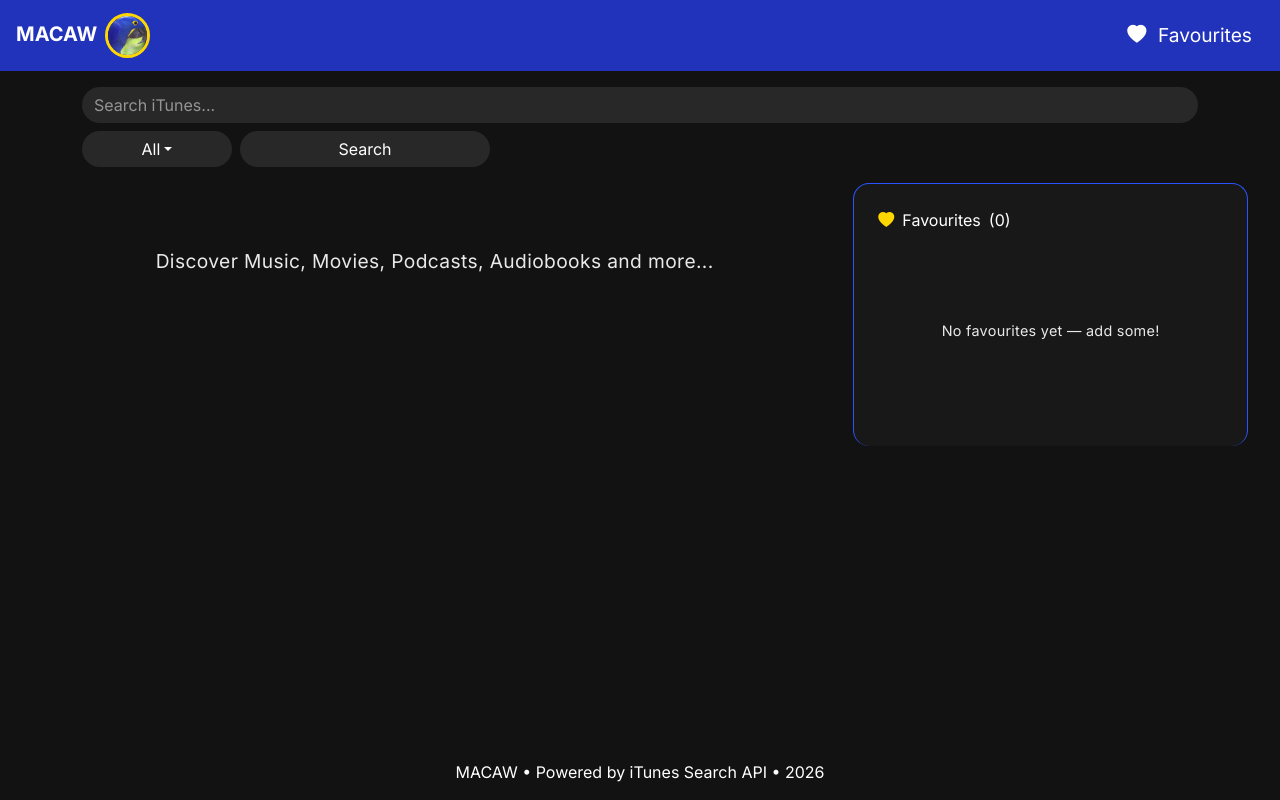
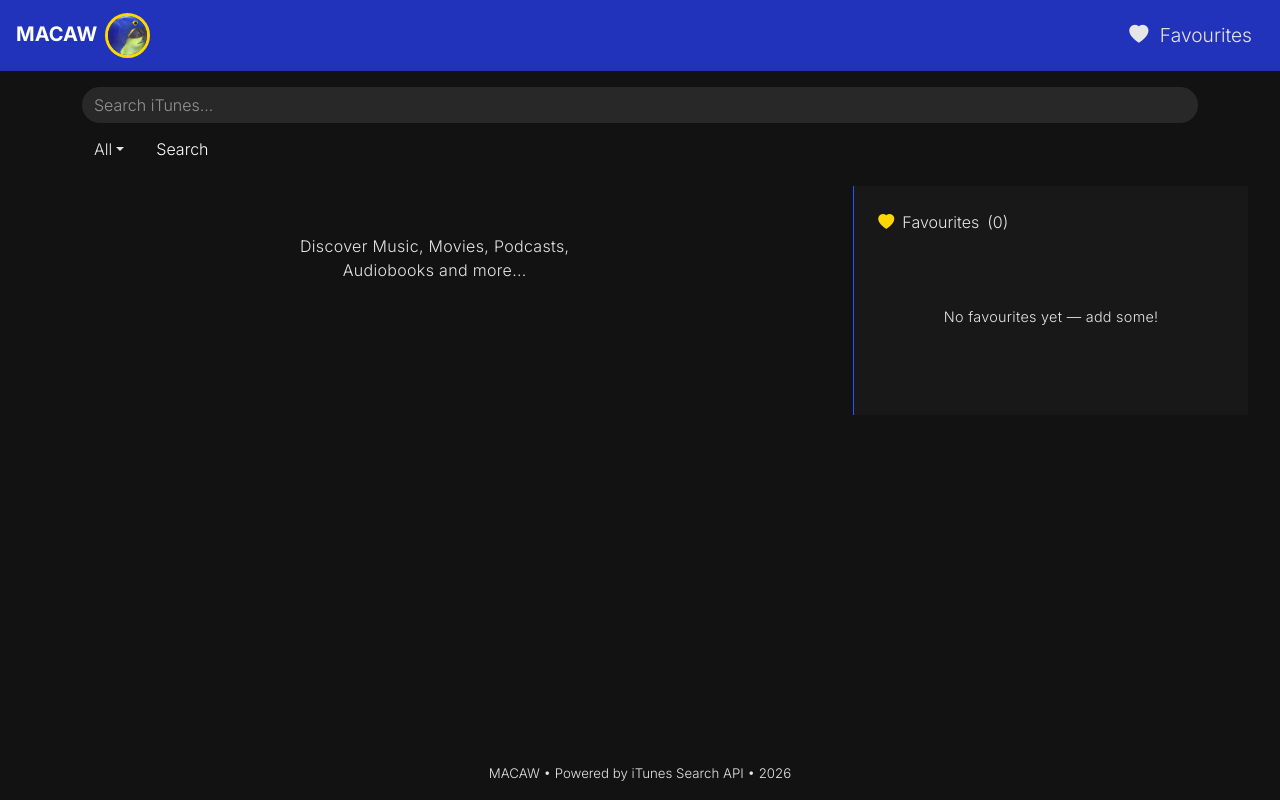
Before and after one commit to RioGra/macaw-itunes-app, a React (Vite) app in the folder client/: page / in a window 1280 px wide. Built offline with nearby package versions, Linux system fonts and the light colour scheme.

Commit message:
Styling polish and accessibility verified 17/17

```diff
--- a/client/index.html
+++ b/client/index.html
@@ -8,7 +8,7 @@
 			href="/favicon.svg"
 		/>
 		<link
-			href="https://fonts.googleapis.com/css2?family=Inter:wght@400;500;600;700&display=swap"
+			href="https://fonts.googleapis.com/css2?family=Inter:wght@300;400;500;600;700&display=swap"
 			rel="stylesheet"
 		/>
     <script src="https://cdn.jsdelivr.net/npm/bootstrap@5.3.0/dist/js/bootstrap.bundle.min.js">
--- a/client/src/App.css
+++ b/client/src/App.css
@@ -5,7 +5,7 @@
   --bg-navbar: #2133bb;
   --accent: #2A54FF;
   --muted: #8899CC;
-  --text: #FFFFFF;
+  --text: #e7e6e6;
 
 }
 
@@ -13,6 +13,7 @@
 * {
   font-family: 'Inter', sans-serif;
   box-sizing: border-box;
+  font-weight: 300 !important;
 }
 *:focus {
   outline: none !important;
@@ -38,26 +39,30 @@ body {
 /* ── Navbar favourites button ── */
 .navbar .btn {
   font-size: 1.2rem;
-  color: #FFFFFF;
+  color: #e7e6e6;
   border: none;
+  transition: all 0.4s ease, border-bottom 0.4s ease !important;
 }
 .navbar .btn:hover {
-  background-color: #FFD700;
+  background-color: transparent;
   color: #05070F;
+  border-bottom: 2px solid #05070F;
+  border-radius: 0 !important;
+  transition: all 0.4s ease;
 }
 
 /* ── Rounded search elements ── */
-.form-control, .form-select, .btn {
+.form-control, .form-select {
   border-radius: 50px !important;
 }
 
 
 /* ── Empty state message ── */
 .empty-state {
-  font-size: 1.2rem;
-  font-weight: 400;
-  color: #E9E9E9;
-  padding: 4rem 1rem;
+  font-size: 1rem;
+  font-weight: 300 !important;
+  color: #e7e6e6;
+  padding: 3rem 1rem;
   letter-spacing: 0.02em;
 }
 /* ── Skeleton loading ── */
@@ -87,29 +92,42 @@ body {
   100% { background-position: -200% 0; }
 }
 
-
-
-/* ── Media type dropdown button ── */
-.btn-secondary {
-  background-color: #282828;
+/* ── Media type dropdown trigger button ── */
+.btn-flat {
+  background: none !important;
   border: none;
-  color: #FFFFFF;
-  min-width: 150px;
+  border-bottom: 2px solid transparent;
+  border-radius: 0 !important;
+  color: #e7e6e6;
+  font-weight: 300;
+  padding:0.4rem 0.75rem;
 }
-
+.btn-flat:hover, .btn-flat.show {
+  background-color:none;
+  border-bottom: 1px solid #FFFFFF;
+  color: #e8e2e2;
+  box-shadow: none !important;
+}
 /* ── Dropdown menu ── */
 .dropdown-menu {
-  background-color: #282828;
-  border: none;
+  background-color: #1C1C1C;
+  border: none !important;
+  border-radius: 12px;
+  padding:0.5rem;
+  box-shadow: none !important;
 }
 
 .dropdown-item {
-  color: var(--text);
+  color: #e7e6e6;
+  font-weight: 200 !important;
+  font-size: 0.85rem;
+  border-radius: 8px;
+  padding: 0.6rem 1rem;
 }
 
 .dropdown-item:hover {
-  background-color: var(--accent);
-  color: var(--text);
+  background-color: #282828;
+  color: #e7e6e6;
 }
 /* ── Media Cards ── */
 
@@ -120,6 +138,7 @@ body {
 }
 
 .card {
+  position: relative;
   background-color: #181818;
   border: none;
   color: var(--text);
@@ -163,9 +182,9 @@ body {
 /* ── Inputs ── */
 .form-control, .form-select {
   background-color: #282828 !important;
-  border: none;
+  border: none !important;
   color: var(--text);
-  color: #FFFFFF !important;
+  color: #e7e6e6 !important;
 }
 .form-control:hover, .form-select:hover {
   background-color: #232324 !important;
@@ -178,23 +197,26 @@ body {
   color: rgba(255, 255, 255, 0.5);
 }
 
-
-/* ── Search button ── */
-
 .btn-primary {
-  background-color: #282828 !important;
+  background: none;
   border: none;
-  min-width: 250px;
+  border-bottom: 2px solid transparent;
+  border-radius: 0 !important;
+  color: #FFFFFF;
+  font-weight: 300;
+  padding: 0.4rem 0.75rem;
+  min-width: auto;
 }
 
 .btn-primary:hover {
-  background-color: var(--accent);
-  border-color: #535353;
-
+  background: none;
+  border-bottom: 1px solid #e7e6e6;
+  color: #e7e6e6;
+  box-shadow: none !important;
 }
 /* ── Favourite button ── */
 .btn-fav {
-  font-size: 0.75rem;
+  font-size: 0.65rem;
   padding: 4px 10px;
   border-color: #FFD700;
   color: #FFD700;
@@ -235,21 +257,31 @@ body {
 /* ── Favourites Panel (desktop) ── */
 .favourites-panel {
   background: #181818;
-  border-top: 1px solid var(--accent);
-  border-right: 1px solid var(--accent);
   border-left: 1px solid var(--accent);
-  border-radius: 16px;
+  border: radius 0;;
   padding: 1.5rem;
   transition: filter 0.3s ease;
 }
 
 .favourites-panel:hover {
   /*box-shadow: 0 0 20px rgba(42, 84, 255, 0.4); */
-  border-color: var(--accent);
   filter: brightness(1.1);
 }
 /* audio player */
-
+/* ── Preview badge ── */
+.preview-badge {
+  bottom: 0.75rem;
+  right: 0.75rem;
+  display: flex;
+  align-items: center;
+  gap: 0.6rem;
+  cursor: pointer;
+  background: rgba(0,0,0,0.6);
+  padding: 0.3rem 0.6rem;
+  border-radius: 20px;
+  font-size: 0.85rem;
+  color: #FFFFFF;
+}
 .audio-player {
   position: fixed;
   bottom: 0;
@@ -345,9 +377,11 @@ body {
   flex: 1;
   padding-bottom: 14rem;
 }
-/* ── Footer ──
+/* ── Footer ── */
 .footer {
-  position: fixed;
+  font-size: 0.83rem;
+}
+  /*position: fixed;
   bottom: 5rem;
   width: 100%;
   color: #FFFFFF;
--- a/client/src/components/ResultsGrid.jsx
+++ b/client/src/components/ResultsGrid.jsx
@@ -23,7 +23,7 @@ if (loading) return (
 	if (results.length === 0 && !hasSearched)
 		return (
 			<p className="text-center empty-state">
-				Discover Music, Movies, Podcasts, Audiobooks and more...
+				Discover Music, Movies, Podcasts,<br />Audiobooks and more...
 			</p>
 		);
 	if (results.length === 0 && hasSearched)
--- a/client/src/components/SearchBar.jsx
+++ b/client/src/components/SearchBar.jsx
@@ -28,7 +28,7 @@ function SearchBar({ onSearch }) {
 {/* Media type custom dropdown */}
 <div className="dropdown">
   <button
-    className="btn btn-secondary dropdown-toggle"
+    className="btn btn-flat dropdown-toggle"
     type="button"
     data-bs-toggle="dropdown"
   >
```
